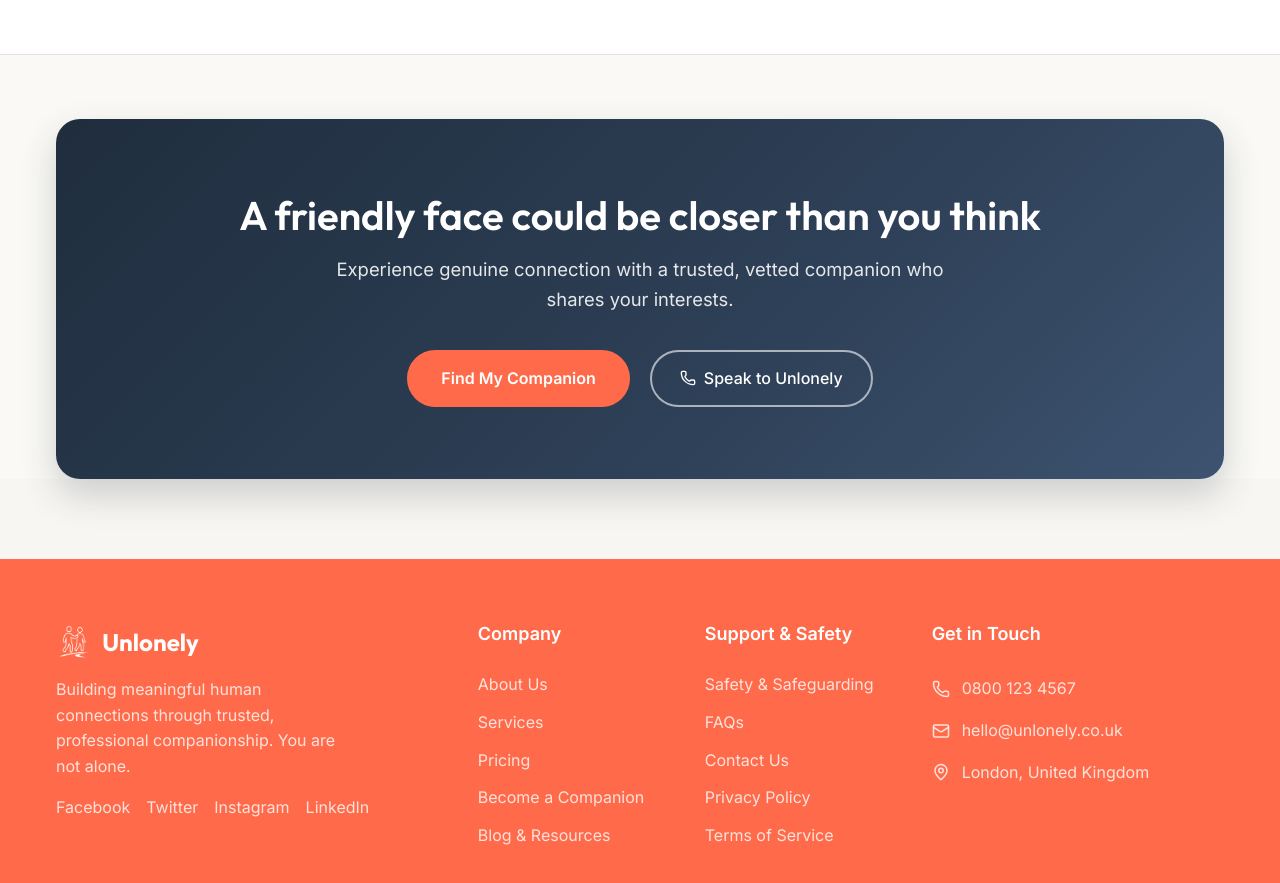
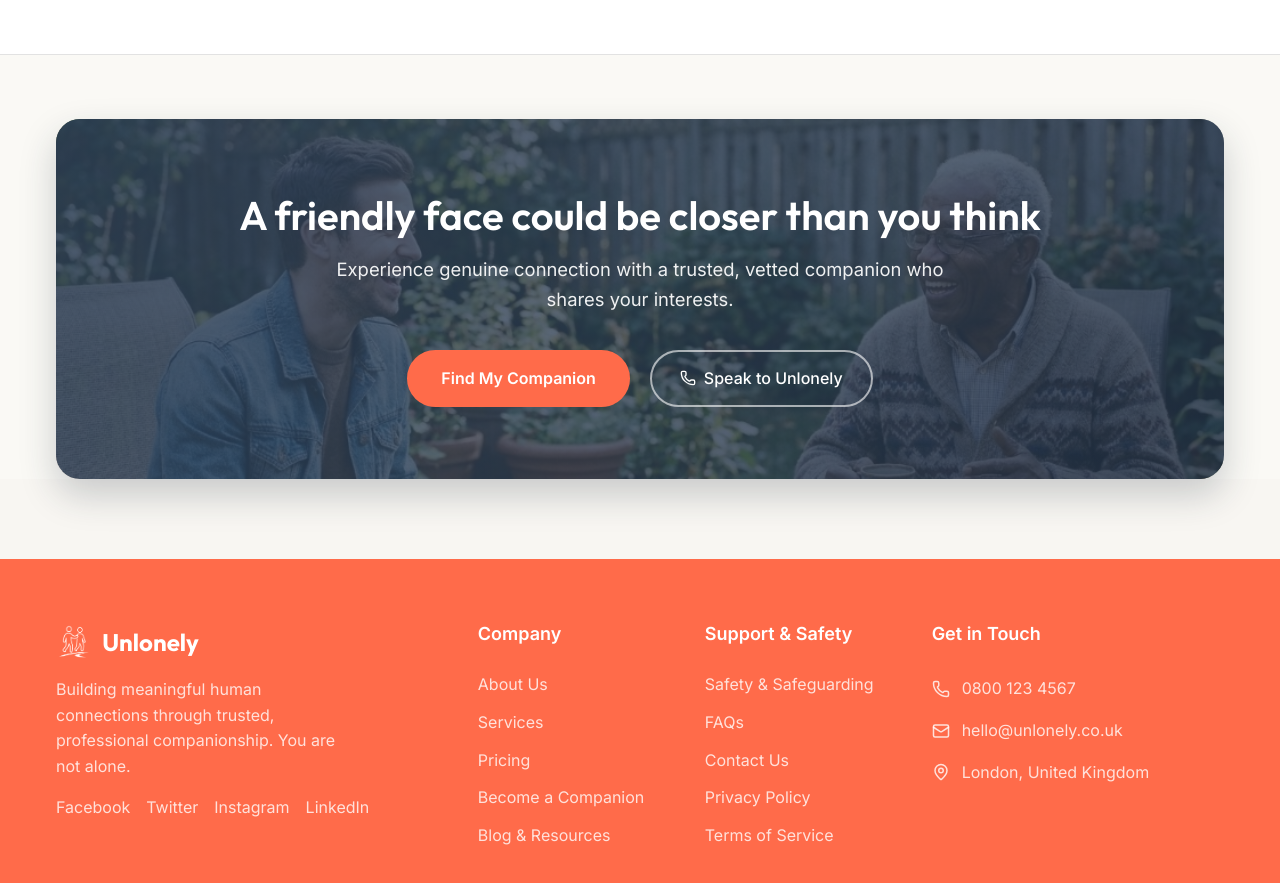
Before and after one commit to diddykk4-blip/Unlonely, a React (Vite) app: page /who-we-support/bereavement in a window 1280 px wide. Shown: the part 1530-2413 px from the top of the page. Built offline with nearby package versions, Linux system fonts and the light colour scheme; no server answers.

Commit message:
Update friendly banner with image and #2E4057 blue tint gradient

```diff
--- a/src/pages/Home.css
+++ b/src/pages/Home.css
@@ -572,9 +572,9 @@
   inset: 0;
   background: linear-gradient(
     135deg,
-    rgba(31, 45, 61, 0.80) 0%,
-    rgba(46, 64, 87, 0.72) 50%,
-    rgba(56, 74, 96, 0.76) 100%
+    rgba(46, 64, 87, 0.88) 0%,
+    rgba(46, 64, 87, 0.78) 50%,
+    rgba(35, 50, 70, 0.84) 100%
   );
   z-index: 1;
 }
--- a/src/pages/WhoWeSupportDetail.css
+++ b/src/pages/WhoWeSupportDetail.css
@@ -244,21 +244,42 @@
 
 /* Dark Slate Feature Banner */
 .support-feature-banner {
-  background: linear-gradient(135deg, #1F2D3D 0%, #2E4057 60%, #3D5370 100%);
-  color: #ffffff;
+  position: relative;
+  background-image: url('/friendly-bg.jpg');
+  background-size: cover;
+  background-position: center 35%;
   border-radius: var(--radius-lg);
-  padding: 4.5rem 2rem;
-  box-shadow: 0 16px 36px rgba(31, 45, 61, 0.2);
+  overflow: hidden;
+  box-shadow: 0 16px 36px rgba(31, 45, 61, 0.22);
 }
 
-.support-feature-banner h2 {
+.support-feature-banner-overlay {
+  position: absolute;
+  inset: 0;
+  background: linear-gradient(
+    135deg,
+    rgba(46, 64, 87, 0.88) 0%,
+    rgba(46, 64, 87, 0.78) 50%,
+    rgba(35, 50, 70, 0.84) 100%
+  );
+  z-index: 1;
+}
+
+.support-feature-banner-content {
+  position: relative;
+  z-index: 2;
+  padding: 4.5rem 2rem;
+  color: #ffffff;
+}
+
+.support-feature-banner-content h2 {
   color: #ffffff !important;
   font-size: 2.5rem;
   margin-bottom: 1rem;
 }
 
-.support-feature-banner p {
-  color: rgba(255, 255, 255, 0.88);
+.support-feature-banner-content p {
+  color: rgba(255, 255, 255, 0.92);
   font-size: 1.15rem;
   max-width: 650px;
   margin: 0 auto 2.25rem;
--- a/src/pages/WhoWeSupportDetail.jsx
+++ b/src/pages/WhoWeSupportDetail.jsx
@@ -108,6 +108,8 @@ const WhoWeSupportDetail = () => {
       {/* Dark Slate Banner: A friendly face could be closer than you think */}
       <section className="container mb-xl">
         <div className="support-feature-banner text-center">
+          <div className="support-feature-banner-overlay"></div>
+          <div className="support-feature-banner-content">
             <h2>A friendly face could be closer than you think</h2>
             <p>
               Experience genuine connection with a trusted, vetted companion who shares your interests.
@@ -121,6 +123,7 @@ const WhoWeSupportDetail = () => {
               </a>
             </div>
           </div>
+        </div>
       </section>
     </div>
   );
```
Also changed, not shown: public/friendly-bg.jpg (added). Lines whose indentation alone changed are shown as unchanged.
